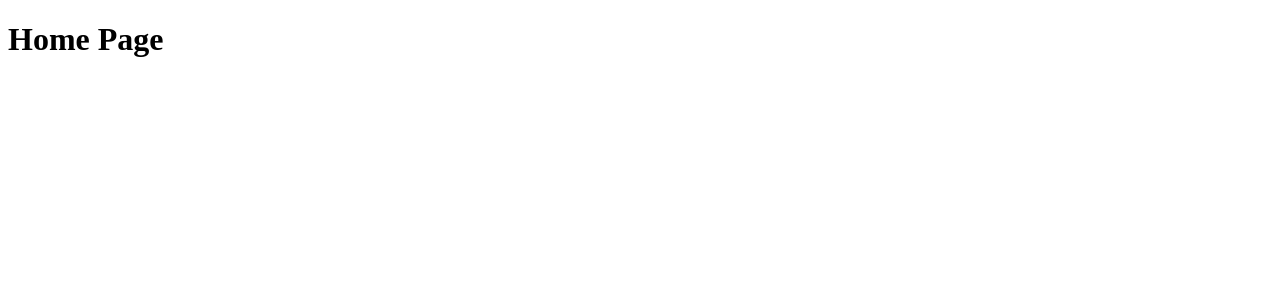
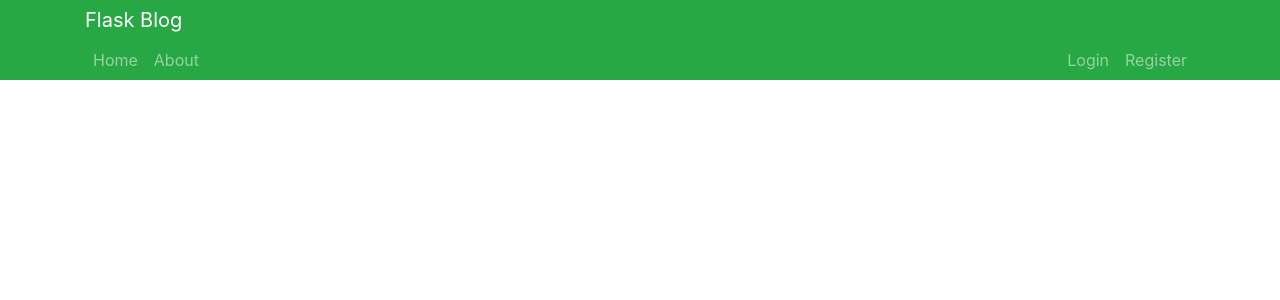
Before and after one commit to kirillxka/flask-blog, a Flask app: page / in a window 1280 px wide. Shown: the top 300 px of the page. Run offline with Flask 2, Linux system fonts and the light colour scheme; some libraries are stand-ins or nearby versions.

Commit message:
Add Bootstrap styles

```diff
--- a/templates/layout.html
+++ b/templates/layout.html
@@ -2,6 +2,9 @@
 <html lang="en">
 <head>
     <meta charset="UTF-8">
+    <meta name="viewport" content="width=device-width, initial-scale=1, shrink-to-fit=no">
+    <!-- Bootstrap CSS -->
+    <link rel="stylesheet" href="https://stackpath.bootstrapcdn.com/bootstrap/4.3.1/css/bootstrap.min.css" integrity="sha384-ggOyR0iXCbMQv3Xipma34MD+dH/1fQ784/j6cY/iJTQUOhcWr7x9JvoRxT2MZw1T" crossorigin="anonymous">
     {% if title %}
         <title>Flask Blog - {{ title }}</title>
     {% else %}
@@ -9,6 +12,32 @@
     {% endif %}
 </head>
 <body>
-    {% block content %}{% endblock content %}
+    <header class="header">
+        <nav class="navbar-expand-md navbar-dark bg-success fixed-top">
+            <div class="container">
+                <a class="navbar-brand mr-2" href="/">Flask Blog</a>
+                <button class="navbar-toggler" type="button" data-toggle="collapse" data-target="#navbarToggle" aria-controls="navbarToggle" aria-expanded="false" aria-label="Toggle navigation">
+                    <span class="navbar-toggler-icon"></span>
+                </button>
+                <div class="collapse navbar-collapse" id="navbarToggle">
+                    <div class="navbar-nav mr-auto">
+                        <a class="nav item nav-link" href="/">Home</a>
+                        <a class="nav item nav-link" href="/about">About</a>
+                    </div>
+                    <div class="navbar-nav">
+                        <a class="nav item nav-link" href="/login">Login</a>
+                        <a class="nav item nav-link" href="/register">Register</a>
+                    </div>
+                </div>
+            </div>
+        </nav>
+    </header>
+    <div class="container">
+        {% block content %}{% endblock content %}
+    </div>
+
+    <script src="https://code.jquery.com/jquery-3.3.1.slim.min.js" integrity="sha384-q8i/X+965DzO0rT7abK41JStQIAqVgRVzpbzo5smXKp4YfRvH+8abtTE1Pi6jizo" crossorigin="anonymous"></script>
+    <script src="https://cdnjs.cloudflare.com/ajax/libs/popper.js/1.14.7/umd/popper.min.js" integrity="sha384-UO2eT0CpHqdSJQ6hJty5KVphtPhzWj9WO1clHTMGa3JDZwrnQq4sF86dIHNDz0W1" crossorigin="anonymous"></script>
+    <script src="https://stackpath.bootstrapcdn.com/bootstrap/4.3.1/js/bootstrap.min.js" integrity="sha384-JjSmVgyd0p3pXB1rRibZUAYoIIy6OrQ6VrjIEaFf/nJGzIxFDsf4x0xIM+B07jRM" crossorigin="anonymous"></script>
 </body>
 </html>
```
